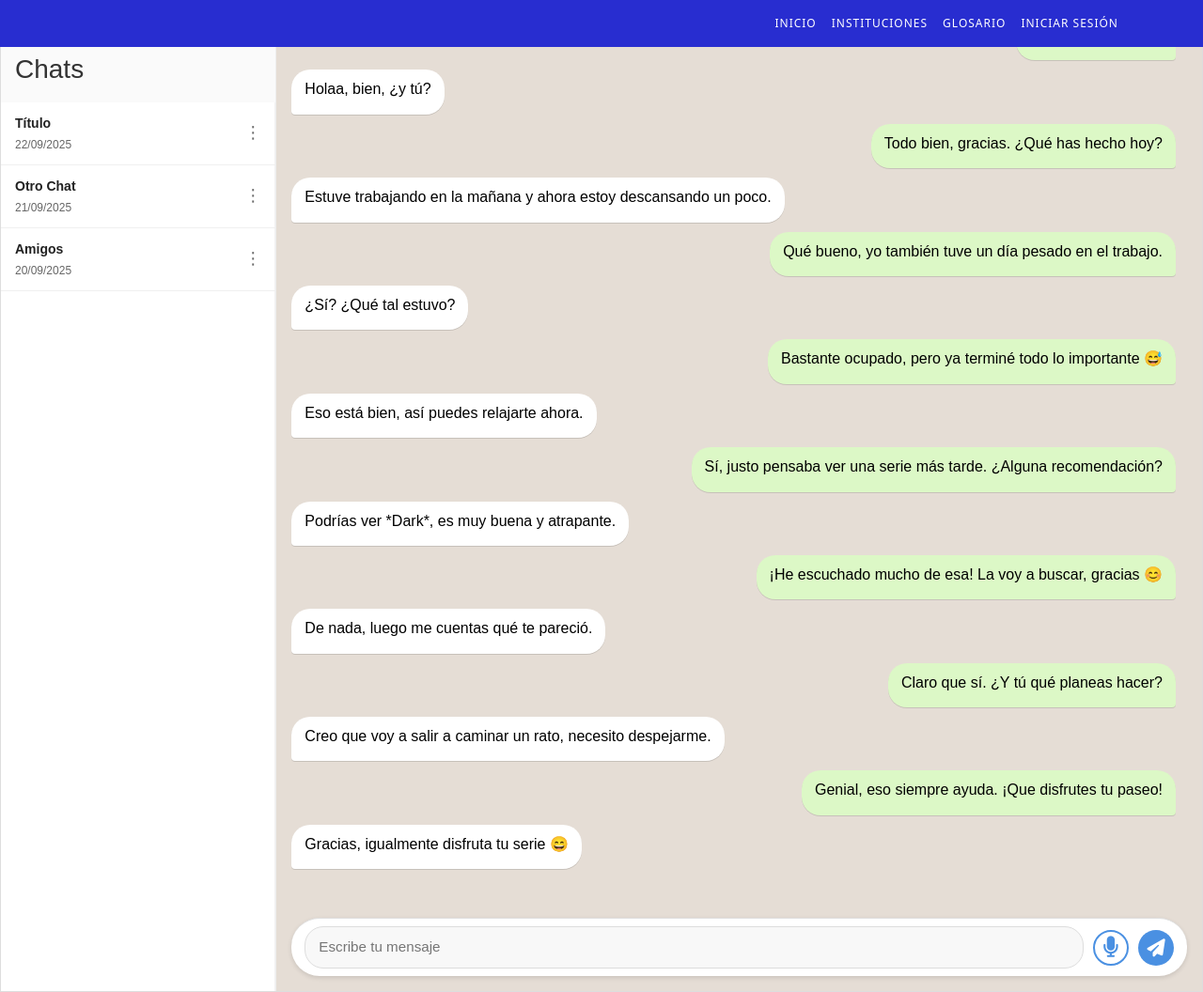
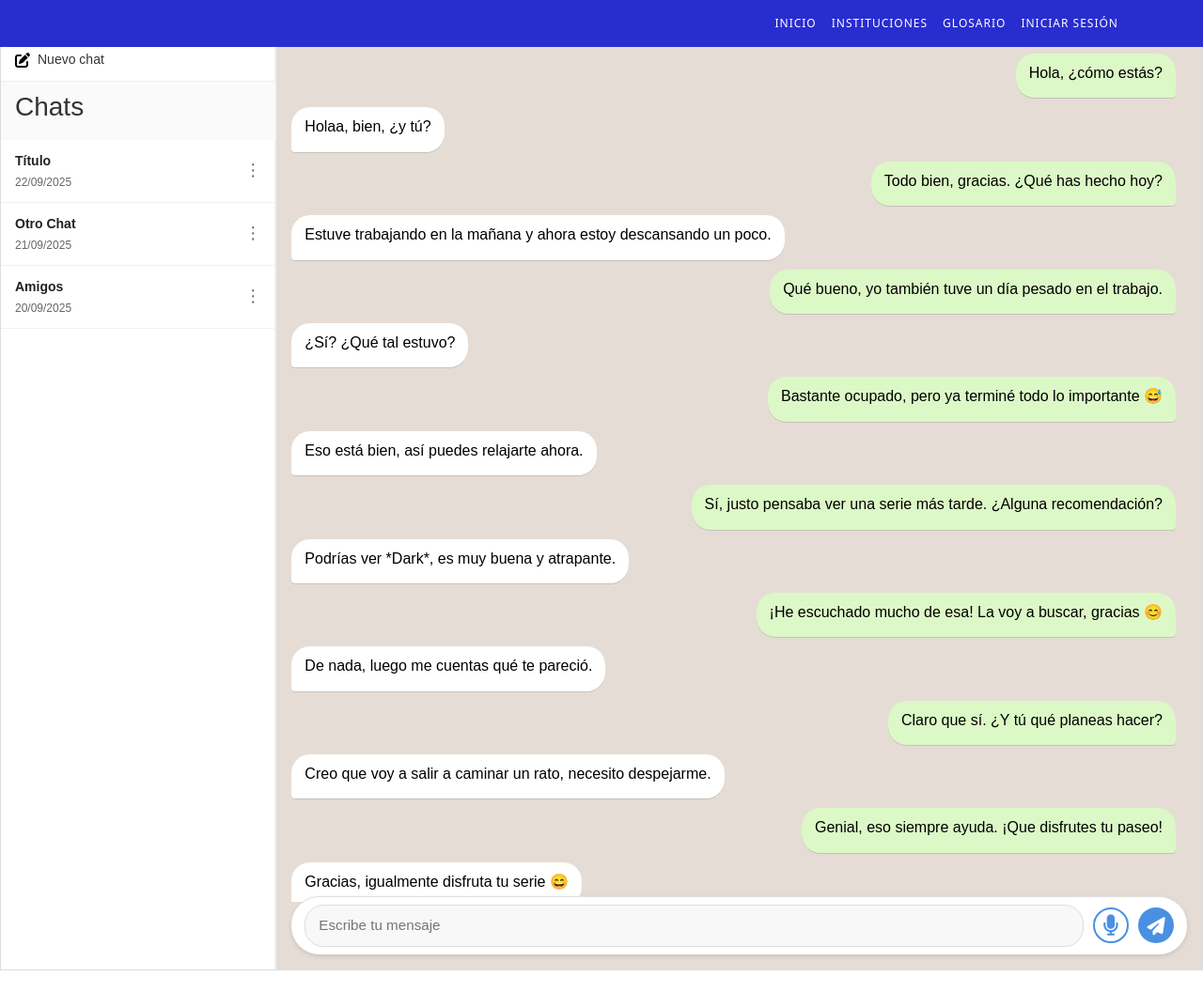
Before and after one commit to DanieelAgurum/IAn_bot, a PHP site: page /vista/chat.php in a window 1280 px wide. Shown: the whole page at 94% size. Run offline with PHP 8.4, Linux system fonts and the light colour scheme.

Commit message:
correcion de estilos del chat de acuerdo al navbar

```diff
--- a/css/stylesChat.css
+++ b/css/stylesChat.css
@@ -1,7 +1,8 @@
 /* Contenedor principal */
 #contenedor-chat {
+    margin-top: 40px;
     display: flex;
-    height: 100vh;
+    height: 94vh;
     border: 1px solid #ddd;
     background: #f0f2f5;
     overflow: hidden;
```
